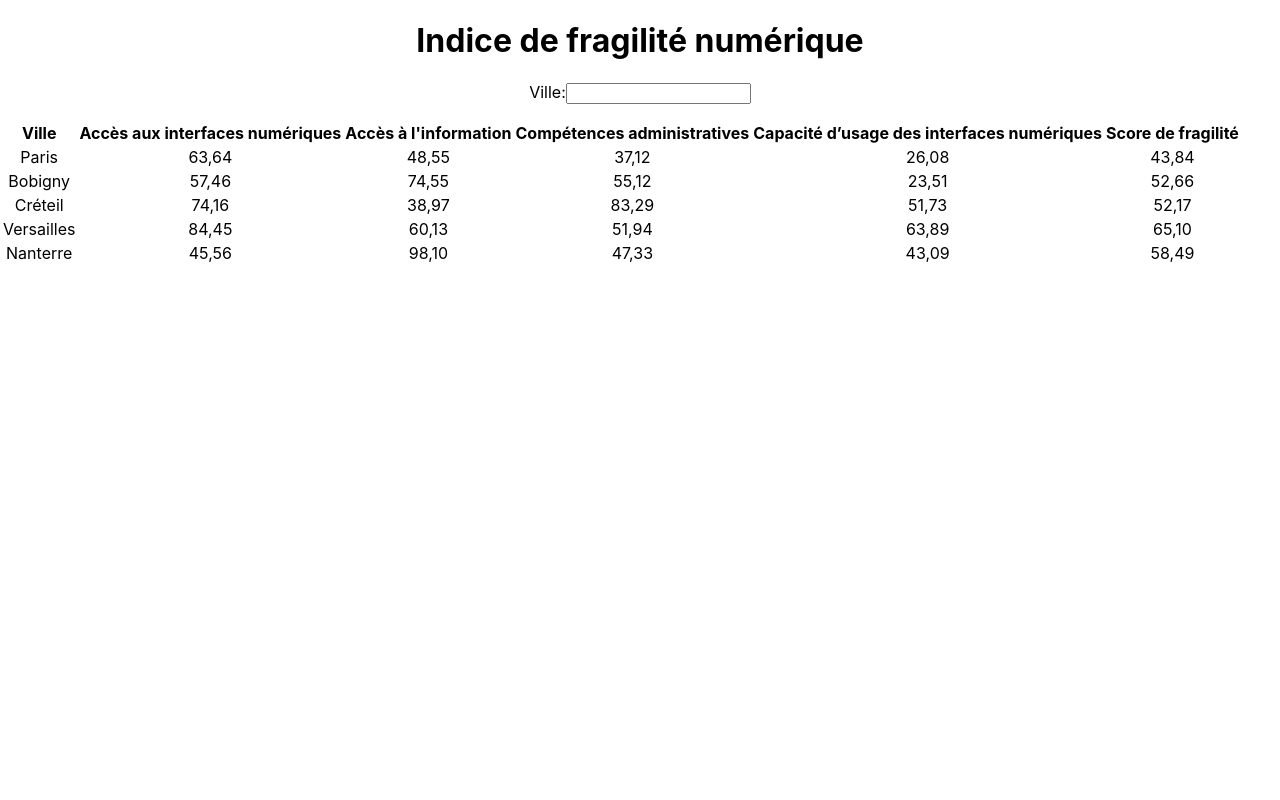
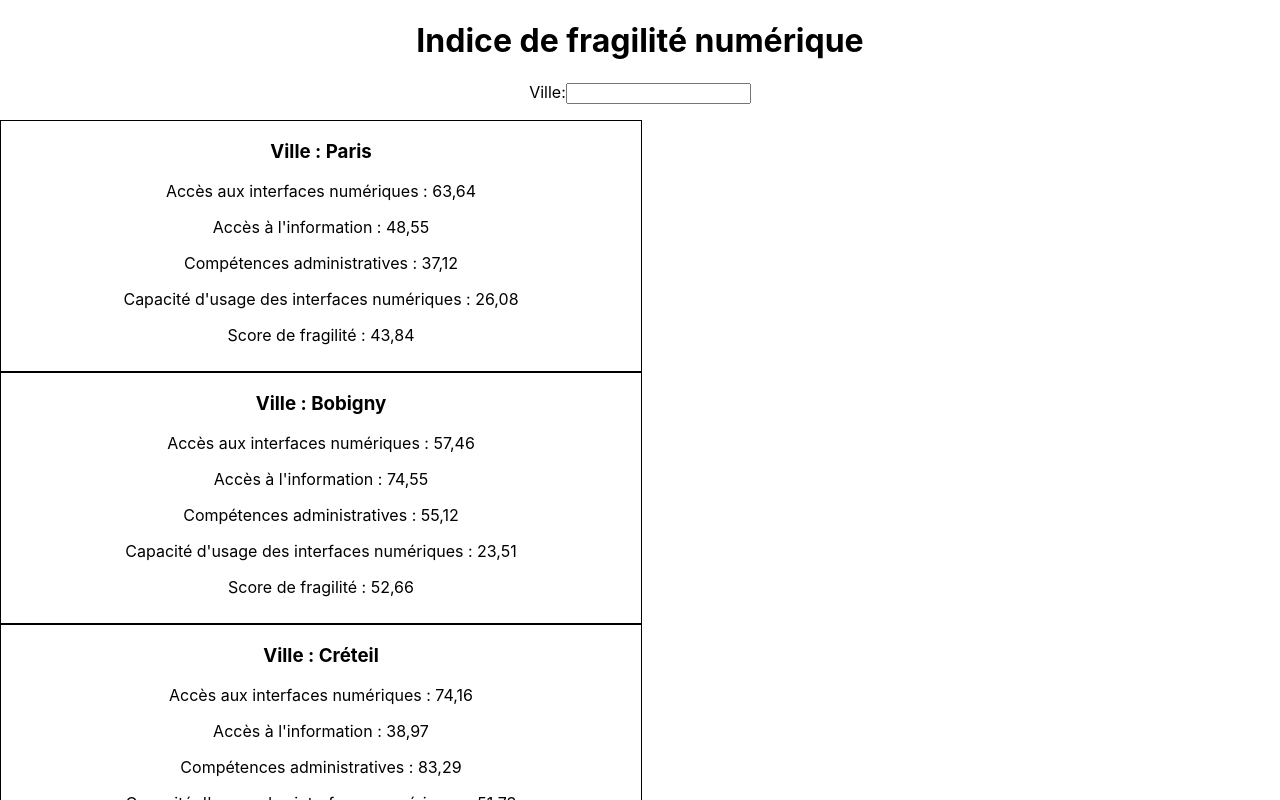
Before and after one commit to maxd935/green-it, a React (Create React App) app in the folder react-app/: page / in a window 1280 px wide. Shown: the top 800 px of the page. Built offline with nearby package versions, Linux system fonts and the light colour scheme.

Commit message:
ADD Card component

```diff
--- /dev/null
+++ b/react-app/src/components/Card.js
@@ -0,0 +1,16 @@
+import React from 'react';
+
+function Card  (data)  {
+    return (
+        <div style={{ height: '250px', width: '50%', border: '1px solid black',marginRight: '10px', float: 'left'}}>
+            <h3>Ville : {data.data.Ville}</h3>
+            <p>Accès aux interfaces numériques : {data.data.interfaceNum}</p>
+            <p>Accès à l'information : {data.data.accesInformation}</p>
+            <p>Compétences administratives : {data.data.competencesAdmin}</p>
+            <p>Capacité d'usage des interfaces numériques : {data.data.usageInterfaceNum}</p>
+            <p>Score de fragilité : {data.data.scoreFragilite}</p>
+        </div>
+    );
+};
+
+export default Card;
--- a/react-app/src/components/Data.js
+++ b/react-app/src/components/Data.js
@@ -1,43 +1,21 @@
-import React from 'react';
+import React  from 'react';
 import data from '../data/data.json';
+import Card from '../components/Card'
 
 function Data ()  {
-    const DisplayData=data.map(
-        (city)=>{
-            return(
-                <tr>
-                    <td>{city.Ville}</td>
-                    <td>{city.interfaceNum}</td>
-                    <td>{city.accesInformation}</td>
-                    <td>{city.competencesAdmin}</td>
-                    <td>{city.usageInterfaceNum}</td>
-                    <td>{city.scoreFragilite}</td>
-                </tr>
-            )
-        }
-    )
-    return (
-        <div>
-            <table className="table table-striped">
-                <thead>
-                <tr>
-                    <th>Ville</th>
-                    <th>Accès aux interfaces numériques</th>
-                    <th>Accès à l'information</th>
-                    <th>Compétences administratives</th>
-                    <th>Capacité d’usage des interfaces numériques</th>
-                    <th>Score de fragilité</th>
-                </tr>
-                </thead>
-                <tbody>
 
+        return (
+            <div style={{width: '100%'}}>
+                {
+                    data.map(
+                        (city,k)=>{
+                            return <Card key={k} data={city}/>
+                        }
+                    )
+                }
+            </div>
+        );
 
-                {DisplayData}
-
-                </tbody>
-            </table>
-        </div>
-    );
 };
 
 export default Data;
```
Also changed, not shown: 2 other files (tests, documents, lock files or other folders).
